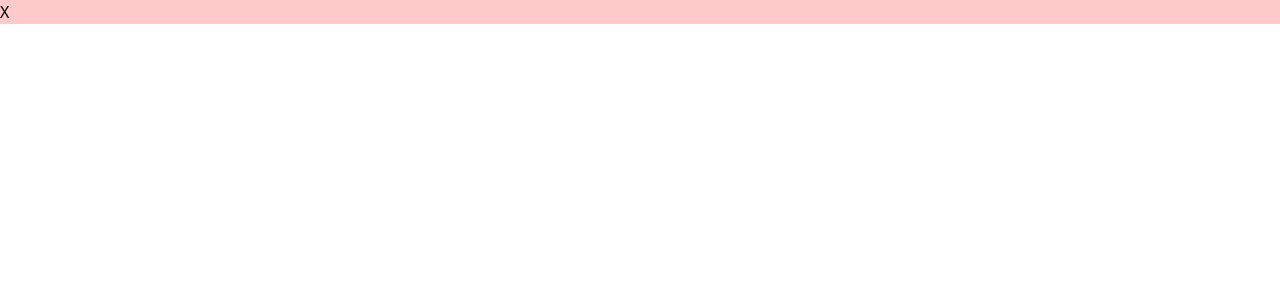
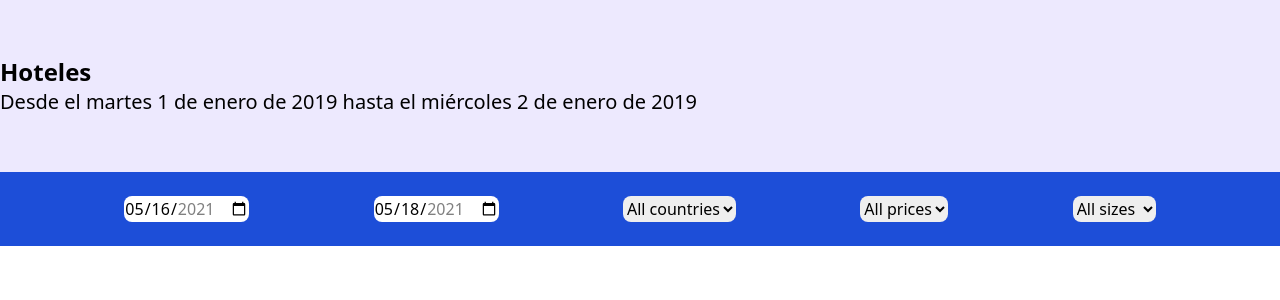
Before and after one commit to AlejoRondon/hotel-booking, a React (Create React App) app: page / in a window 1280 px wide. Shown: the top 300 px of the page. Built offline with nearby package versions, Linux system fonts and the light colour scheme.

Commit message:
Header template was implementated. Filters component is under development. Dates logic is advanced

```diff
--- a/src/App.jsx
+++ b/src/App.jsx
@@ -1,17 +1,31 @@
 import './App.css'
 import { hotelsDataDB } from './data.js'
+import Filters from './components/Filters'
+import React from 'react'
 function App() {
+  //Filter all countries
+  let countriesList = hotelsDataDB.map(hotel => {
+    return hotel.country
+  })
+  //delete repeated countries
+  countriesList = countriesList.filter(function (country, index) {
+    return countriesList.indexOf(country) == index
+  })
+  console.log(countriesList)
+
+  const filtersChangeHandler = newFilteredValues => {
+    console.log('New filtered values: ' + newFilteredValues)
+  }
   return (
-    // <main className='container mx-auto  grid grid-cols-1 md:grid-cols-2 lg:grid-cols-3 text-center gap-2'>
-    //   <div className='bg-red-200'>X</div>
-    //   <div className='bg-red-200'>X</div>
-    <div className='bg-red-200'>X</div>
-    //   <div className='bg-red-200'>X</div>
-    //   <div className='bg-red-200'>X</div>
-    //   <div className='bg-red-200'>X</div>
-    //   {/* {console.log(hotelsDataDB[0].photo)} */}
-    //   {/* <img src={hotelsDataDB[0].photo}></img> */}
-    // </main>
+    <>
+      <header className='bg-green-100'>
+        <div className='bg-purple-100 container mx-auto py-14'>
+          <h1 className='text-2xl font-bold'>Hoteles</h1>
+          <p className='text-xl'>Desde el martes 1 de enero de 2019 hasta el miércoles 2 de enero de 2019</p>
+        </div>
+      </header>
+      <Filters onFiltersChange={filtersChangeHandler} countries={countriesList} prices={['$', '$$', '$$$', '$$$$']} sizes={['Small', 'Medium', 'Large']}></Filters>
+    </>
   )
 }
 
--- /dev/null
+++ b/src/components/Filters.jsx
@@ -0,0 +1,62 @@
+import React from 'react'
+
+function Filters(props) {
+  const getYYYYMMDD = d0 => {
+    const d = new Date(d0)
+    return new Date(d.getTime() - d.getTimezoneOffset() * 60 * 1000).toISOString().split('T')[0]
+  }
+  const addDays = (date, days) => {
+    var result = new Date(date)
+    result.setDate(result.getDate() + days)
+    return result
+  }
+
+  const today = new Date()
+  const [fromDate, setFromDate] = React.useState(today)
+  console.log('fromDate: ' + fromDate)
+  const [toDate, setToDate] = React.useState(addDays(today, 2))
+  console.log('toDate: ' + toDate)
+
+  const fromDateChangeHandler = ev => {
+    let newFromDate = new Date(ev.target.value + 'T12:00:00.100Z')
+
+    if (newFromDate - toDate.getTime() > 0) {
+      setToDate(addDays(newFromDate, 1))
+    }
+    setFromDate(newFromDate)
+  }
+  const toDateChangeHandler = ev => {
+    let newToDate = new Date(ev.target.value + 'T12:00:00.100Z')
+    setToDate(newToDate)
+  }
+
+  return (
+    <nav>
+      <div className='bg-blue-700 container mx-auto flex justify-evenly py-6'>
+        <input onChange={fromDateChangeHandler} className='rounded-lg' type='date' name='trip-start' value={getYYYYMMDD(fromDate)} min={getYYYYMMDD(today)} max={getYYYYMMDD(addDays(today, 60))} />
+        <input onChange={toDateChangeHandler} className='rounded-lg' type='date' name='trip-end' value={getYYYYMMDD(toDate)} min={getYYYYMMDD(addDays(fromDate, 1))} max={getYYYYMMDD(addDays(today, 60))} />
+        <select name='country' className='rounded-lg'>
+          <option selected>All countries</option>
+          <option value='value1'>Colombia</option>
+          <option value='value2'>Venezuela</option>
+          <option value='value3'>Cuba</option>
+        </select>
+        <select name='price' className='rounded-lg'>
+          <option selected>All prices</option>
+          <option value='value1'>$</option>
+          <option value='value2'>$$</option>
+          <option value='value3'>$$$</option>
+          <option value='value3'>$$$$</option>
+        </select>
+        <select name='size' className='rounded-lg'>
+          <option selected>All sizes</option>
+          <option value='value1'>Small</option>
+          <option value='value2'>Medium</option>
+          <option value='value3'>Large</option>
+        </select>
+      </div>
+    </nav>
+  )
+}
+
+export default Filters
--- a/src/data.js
+++ b/src/data.js
@@ -2,7 +2,7 @@
 // En una aplicación convencional estos datos provendrían desde un back-end pero a los fines de este ejercicio utilizaremos variables pre-definidas.
 // Utilizamos fechas dinámicas para que la aplicación siempre muestre un rango de días entre la fecha actual y el futuro.
 
-const today = new Date()
+export const today = new Date()
 export const hotelsDataDB = [
   {
     slug: 'la-bamba-de-areco',
```
Also changed, not shown: public/images/example.jpg (added), src/components/Filters.css (added).
